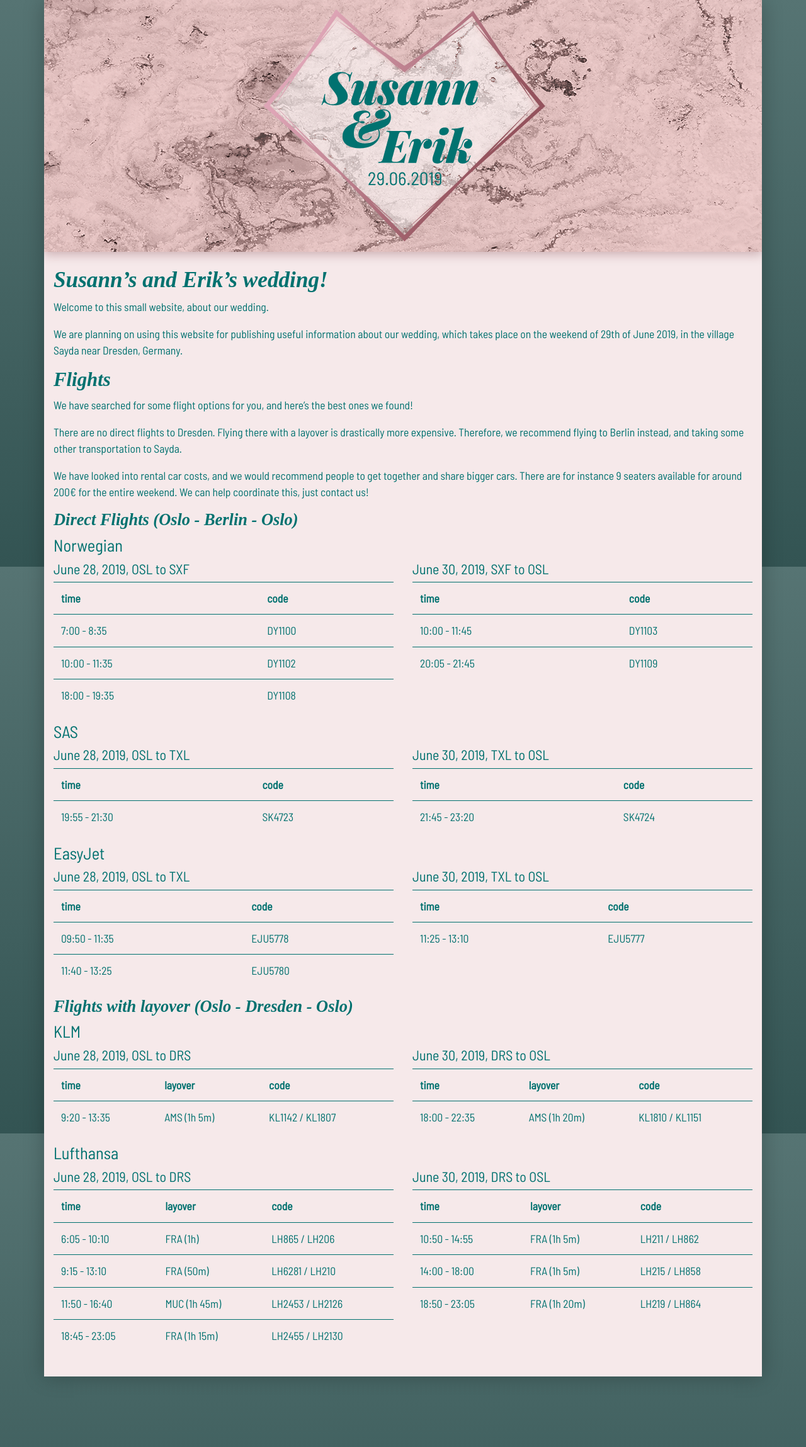
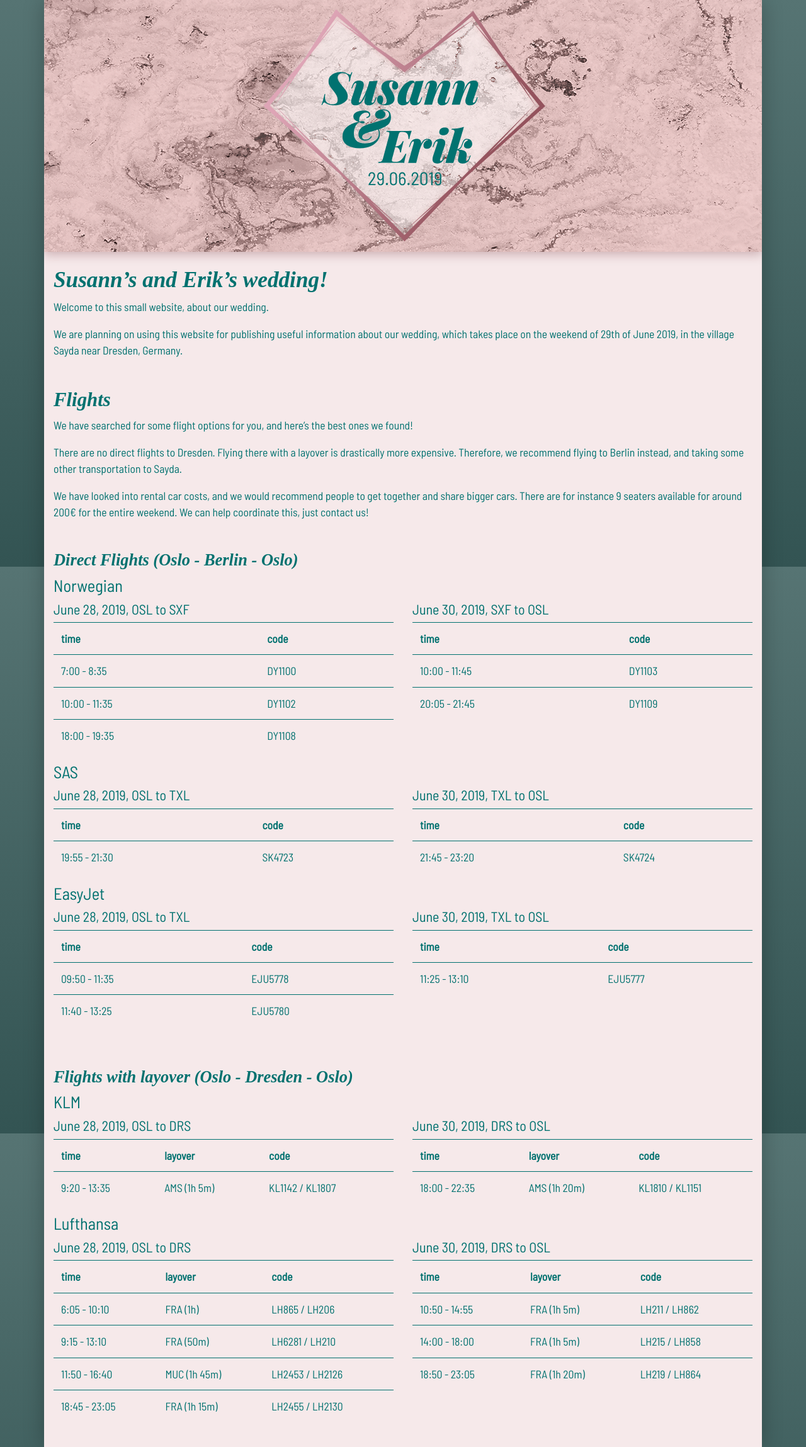
Before and after one commit to kusma/29-06-2019.com, a Jekyll site: the page built from index.md, in a window 1280 px wide. Shown: the whole page at 63% size. Built offline with Jekyll 4.4.1, drawn with Linux system fonts in a browser that asks for light colours; nearby versions of some CDN libraries; some web fonts are replaced; before the commit the page ends 2186 px from its top, so only the background shows below that.

Commit message:
add some margin before h2 and h3

```diff
--- a/css/screen.scss
+++ b/css/screen.scss
@@ -44,6 +44,10 @@ h1, h2, h3 {
   font-style: italic;
 }
 
+h2, h3 {
+  margin-top: 3rem;
+}
+
 .container {
   background: #f6e9ea;
   box-shadow: 0 0 30px 0 rgba(0,0,0,0.25);
```
